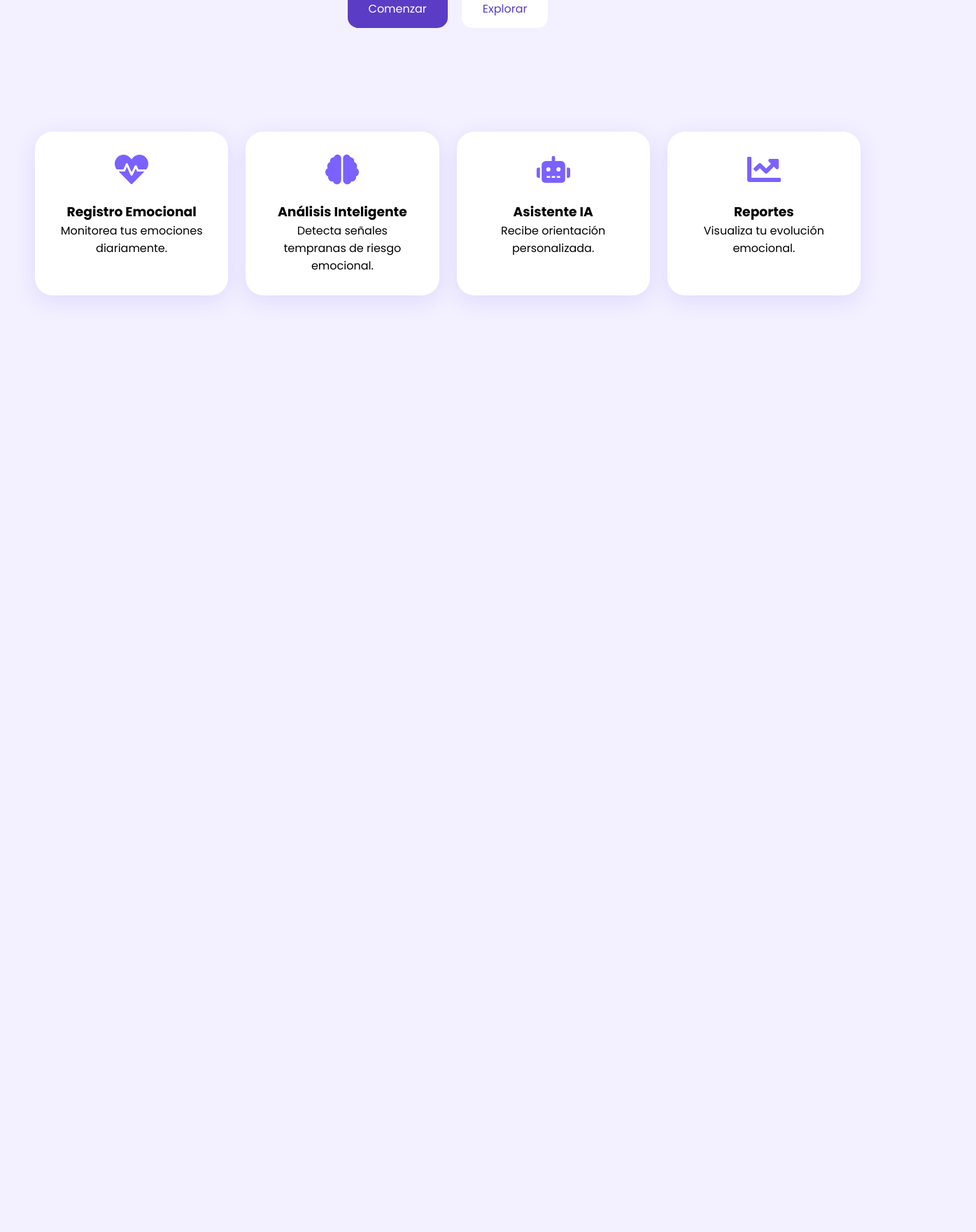
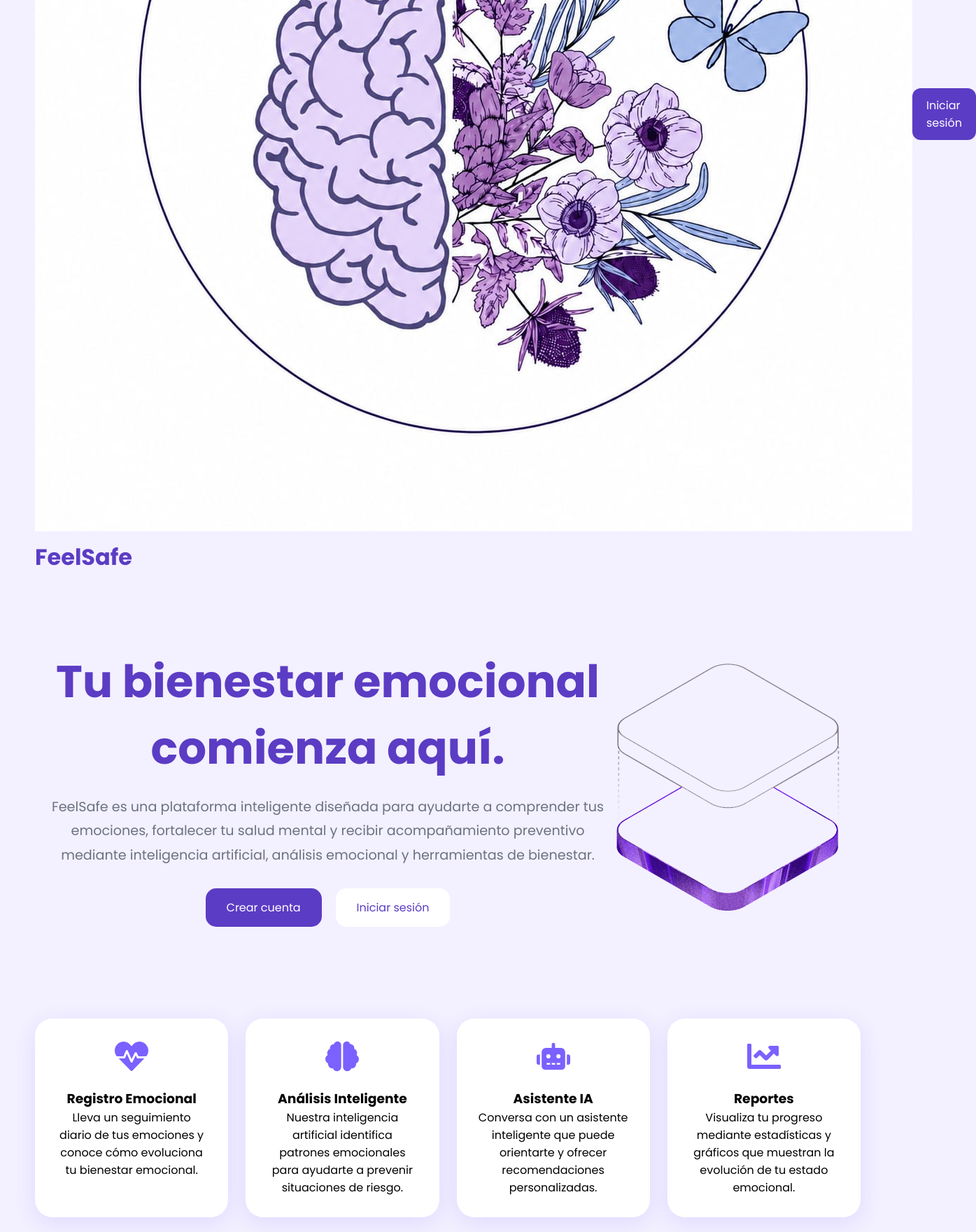
Before and after one commit to Carlos07-vm/app_feelsafe, a React (Vite) app: page / in a window 1280 px wide. Shown: the part 520-2280 px from the top of the page at 70% size, 1395 px wide, since content can reach past the window. Before the commit the page ends 992 px from the top, so only its background shows below. Built offline with nearby package versions, Linux system fonts and the light colour scheme.

Commit message:
Update Landing.jsx
Landing: integración del logo oficial y mejora de la estructura de la pantalla de bienvenida

```diff
--- a/src/pages/Landing.jsx
+++ b/src/pages/Landing.jsx
@@ -1,5 +1,8 @@
 import "../styles/Landing.css";
 import { Link } from "react-router-dom";
+import logo from "../assets/logo.jpeg";
+import hero from "../assets/hero.png";
+
 import {
   FaBrain,
   FaChartLine,
@@ -11,73 +14,120 @@ function Landing() {
   return (
     <div className="landing">
 
+      {/* ================= NAVBAR ================= */}
       <nav className="landing-nav">
 
         <div className="landing-logo">
-          💜 FeelSafe
+          <img
+            src={logo}
+            alt="Logo FeelSafe"
+            className="logo-image"
+          />
+
+          <span>FeelSafe</span>
         </div>
 
-        <div>
-          <Link to="/login" className="nav-btn">
-            Iniciar Sesión
-          </Link>
-        </div>
+        <Link to="/login" className="nav-btn">
+          Iniciar sesión
+        </Link>
 
       </nav>
 
+      {/* ================= HERO ================= */}
       <section className="landing-hero">
 
         <div className="hero-text">
 
           <h1>
-            Tu bienestar emocional importa
+            Tu bienestar emocional comienza aquí.
           </h1>
 
           <p>
-            FeelSafe utiliza inteligencia artificial para ayudarte a comprender
-            tus emociones, detectar riesgos tempranos y fortalecer tu salud mental.
+            FeelSafe es una plataforma inteligente diseñada para ayudarte a
+            comprender tus emociones, fortalecer tu salud mental y recibir
+            acompañamiento preventivo mediante inteligencia artificial,
+            análisis emocional y herramientas de bienestar.
           </p>
 
           <div className="hero-buttons">
 
             <Link to="/register" className="primary-btn">
-              Comenzar
+              Crear cuenta
             </Link>
 
             <Link to="/login" className="secondary-btn">
-              Explorar
+              Iniciar sesión
             </Link>
 
           </div>
 
         </div>
 
+        <div className="hero-image">
+
+          <img
+            src={hero}
+            alt="Bienestar emocional"
+            className="hero-img"
+          />
+
+        </div>
+
       </section>
 
+      {/* ================= FUNCIONALIDADES ================= */}
       <section className="features-section">
 
         <div className="landing-feature">
-          <FaHeartbeat />
+
+          <FaHeartbeat className="feature-icon" />
+
           <h3>Registro Emocional</h3>
-          <p>Monitorea tus emociones diariamente.</p>
+
+          <p>
+            Lleva un seguimiento diario de tus emociones y conoce cómo evoluciona
+            tu bienestar emocional.
+          </p>
+
         </div>
 
         <div className="landing-feature">
-          <FaBrain />
+
+          <FaBrain className="feature-icon" />
+
           <h3>Análisis Inteligente</h3>
-          <p>Detecta señales tempranas de riesgo emocional.</p>
+
+          <p>
+            Nuestra inteligencia artificial identifica patrones emocionales para
+            ayudarte a prevenir situaciones de riesgo.
+          </p>
+
         </div>
 
         <div className="landing-feature">
-          <FaRobot />
+
+          <FaRobot className="feature-icon" />
+
           <h3>Asistente IA</h3>
-          <p>Recibe orientación personalizada.</p>
+
+          <p>
+            Conversa con un asistente inteligente que puede orientarte y ofrecer
+            recomendaciones personalizadas.
+          </p>
+
         </div>
 
         <div className="landing-feature">
-          <FaChartLine />
+
+          <FaChartLine className="feature-icon" />
+
           <h3>Reportes</h3>
-          <p>Visualiza tu evolución emocional.</p>
+
+          <p>
+            Visualiza tu progreso mediante estadísticas y gráficos que muestran
+            la evolución de tu estado emocional.
+          </p>
+
         </div>
 
       </section>
```
